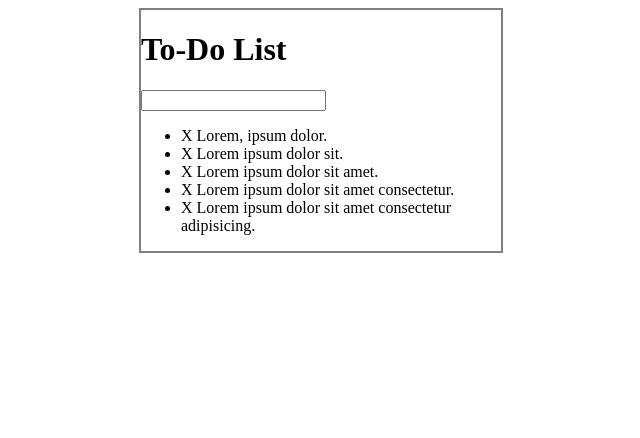
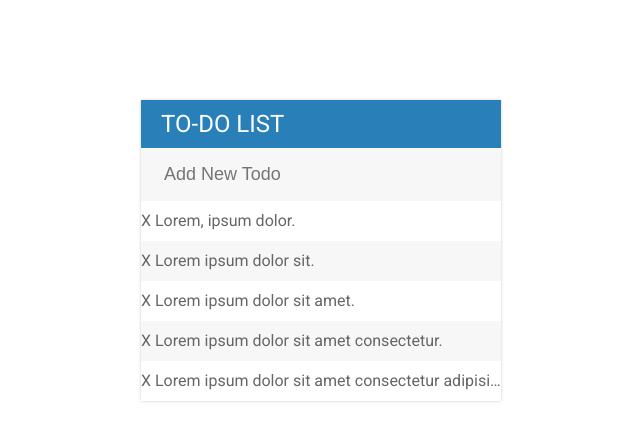
Before and after one commit to ostrigo/bootcamp, a plain HTML site: page ProjectsCode/02-TodoList/index.html in a window 1280 px wide. Shown: the whole page, without its empty margins (319-959 px from the left). Drawn offline with Linux system fonts and the light colour scheme.

Commit message:
Finished CSS Pt1

```diff
--- a/ProjectsCode/02-TodoList/assets/css/todos.css
+++ b/ProjectsCode/02-TodoList/assets/css/todos.css
@@ -1,10 +1,60 @@
 #container {
-	border: 2px solid gray;
+	background-color: #f7f7f7;
+	box-shadow: 0 0 3px rgba(0, 0, 0, 0.2);
 	width: 360px;
-	margin: 0 auto;
+	margin: 100px auto;
 }
 
 .completed {
 	color: gray;
 	text-decoration: line-through;
 }
+
+h1 {
+	background-color: #2980b9;
+	color: #fff;
+	text-transform: uppercase;
+	margin: 0;
+	padding: 10px 20px;
+	font-size: 24px;
+	font-weight: normal;
+}
+
+ul {
+	list-style: none;
+	margin: 0;
+	padding: 0;
+}
+
+body {
+	font-family: 'Roboto', sans-serif;
+}
+
+li {
+	background-color: #fff;
+	height: 40px;
+	line-height: 40px;
+	color: #666;
+	overflow:hidden;
+	white-space:nowrap;
+	text-overflow:ellipsis;
+}
+
+li:nth-child(2n) {
+	background-color:#f7f7f7;
+}
+
+input {
+	box-sizing: border-box;
+	font-size: 18px;
+	background-color: #f7f7f7;
+	width: 100%;
+	padding: 13px 13px 13px 20px;
+	border: 3px solid rgba(0,0,0,0);
+}
+
+input:focus {
+	background-color: #fff;
+	border: 3px solid #2980b9;
+	outline: none;
+}
--- a/ProjectsCode/02-TodoList/index.html
+++ b/ProjectsCode/02-TodoList/index.html
@@ -5,13 +5,14 @@
 	<meta name="viewport" content="width=device-width, initial-scale=1.0">
 	<meta http-equiv="X-UA-Compatible" content="ie=edge">
 	<title>Todo List</title>
+	<link href="https://fonts.googleapis.com/css?family=Roboto:400,500,700&subset=cyrillic" rel="stylesheet">
 	<link rel="stylesheet" href="assets/css/todos.css">
 </head>
 <body>
 
 	<div id="container">
 		<h1>To-Do List</h1>
-		<input type="text">
+		<input type="text" placeholder="Add New Todo">
 
 		<ul>
 			<li><span>X</span> Lorem, ipsum dolor.</li>
```
